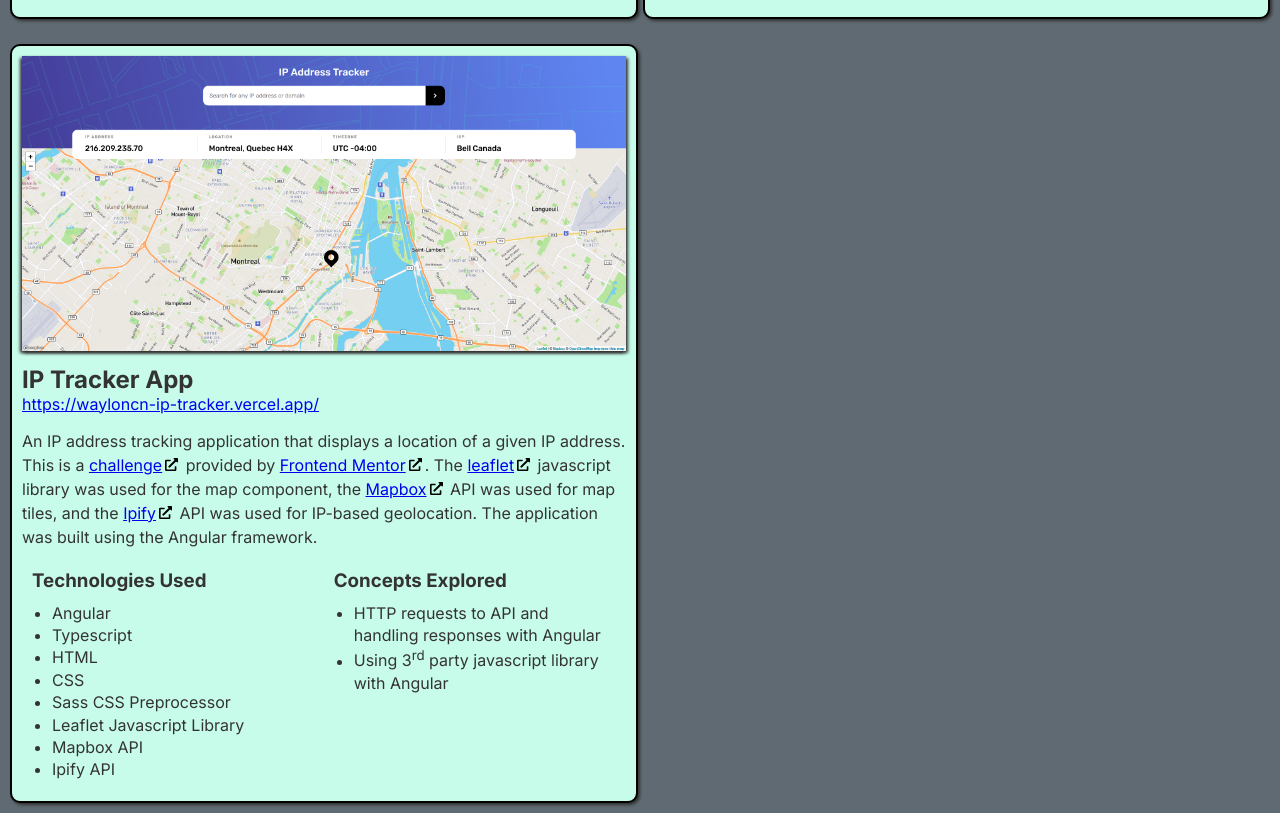
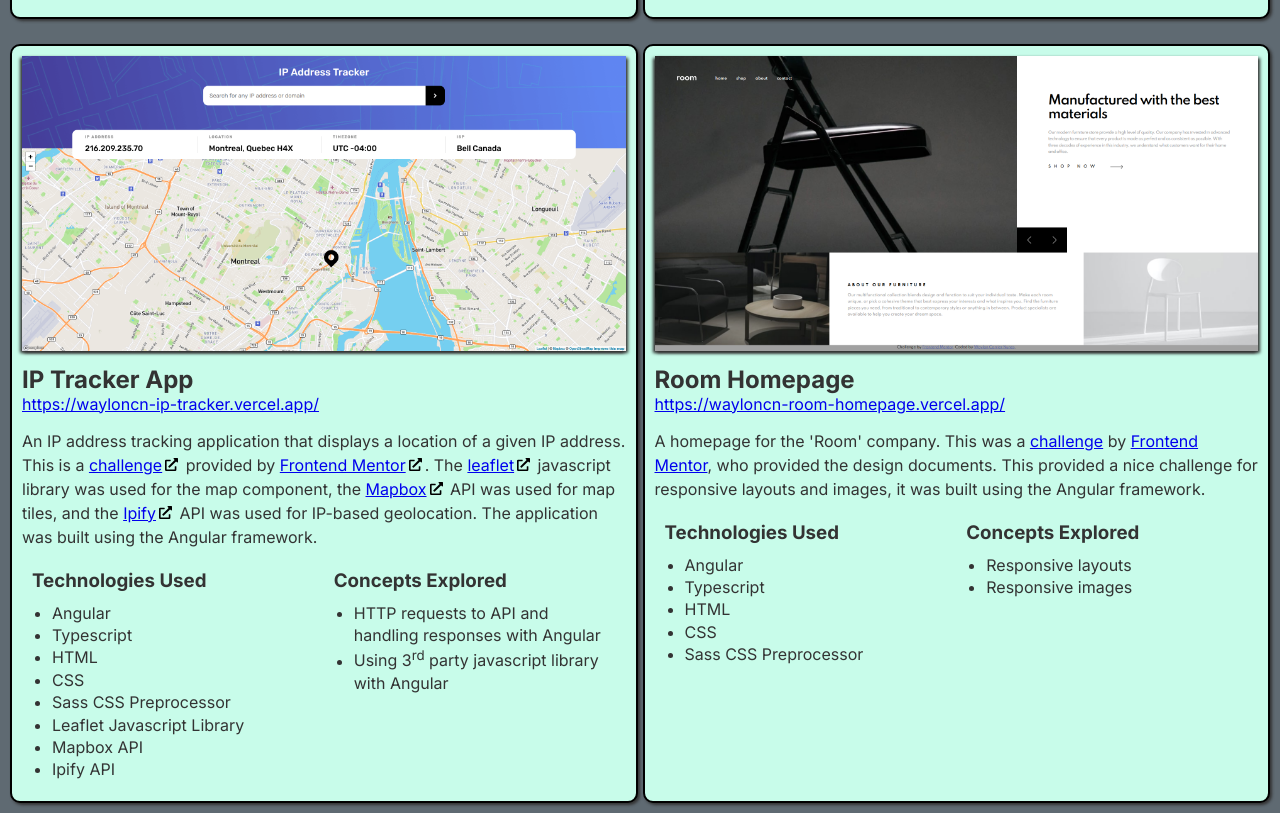
Before and after one commit to Breckles/portfolio, a website: page index.html in a window 1280 px wide. Shown: the part 1457-2270 px from the top of the page. Drawn offline with Linux system fonts and the light colour scheme.

Commit message:
added a portfolio item for the 'room' homepage

```diff
--- a/index.html
+++ b/index.html
@@ -274,6 +274,40 @@
           </div>
         </section>
       </li>
+      <li class="portfolioItem">
+        <img src="./images/room-homepage.png"
+             alt="A preview of the IP tracker app">
+        <section class="info">
+          <h2>Room Homepage</h2>
+          <a href="https://wayloncn-room-homepage.vercel.app"
+             target="_blank">https://wayloncn-room-homepage.vercel.app/</a>
+          <p>
+            A homepage for the 'Room' company. This was a <a
+               href="https://www.frontendmentor.io/challenges/room-homepage-BtdBY_ENq">challenge</a> by <a
+               href="https://www.frontendmentor.io/">Frontend Mentor</a>, who provided the design documents. This
+            provided a nice challenge for responsive layouts and images, it was built using the Angular framework.
+          </p>
+          <div class="techLists">
+            <section class="technologies">
+              <h3>Technologies Used</h3>
+              <ul>
+                <li>Angular</li>
+                <li>Typescript</li>
+                <li><abbr title="Hypertext Markup Language">HTML</abbr></li>
+                <li><abbr title="Cascading Style Sheets">CSS</abbr></li>
+                <li>Sass CSS Preprocessor</li>
+              </ul>
+            </section>
+            <section class="concepts">
+              <h3>Concepts Explored</h3>
+              <ul>
+                <li>Responsive layouts</li>
+                <li>Responsive images</li>
+              </ul>
+            </section>
+          </div>
+        </section>
+      </li>
       <button id="leftArrow"
               class="navArrow"
               type="button">
@@ -309,6 +343,10 @@
           <div id="dot5"
                class="dot"></div>
         </li>
+        <li>
+          <div id="dot6"
+               class="dot"></div>
+        </li>
       </ul>
     </nav>
   </main>
```
Also changed, not shown: images/room-homepage.png (added).
